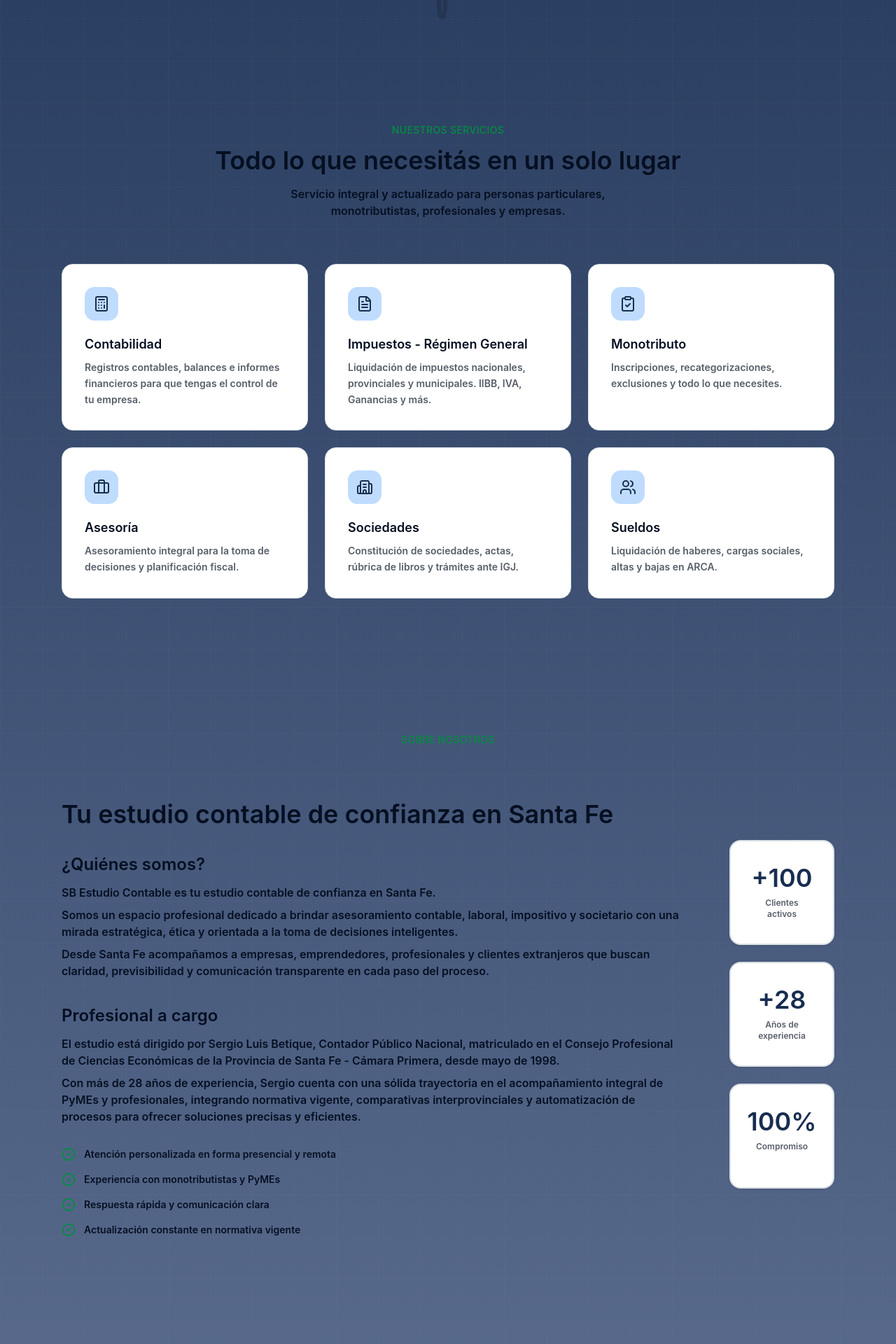
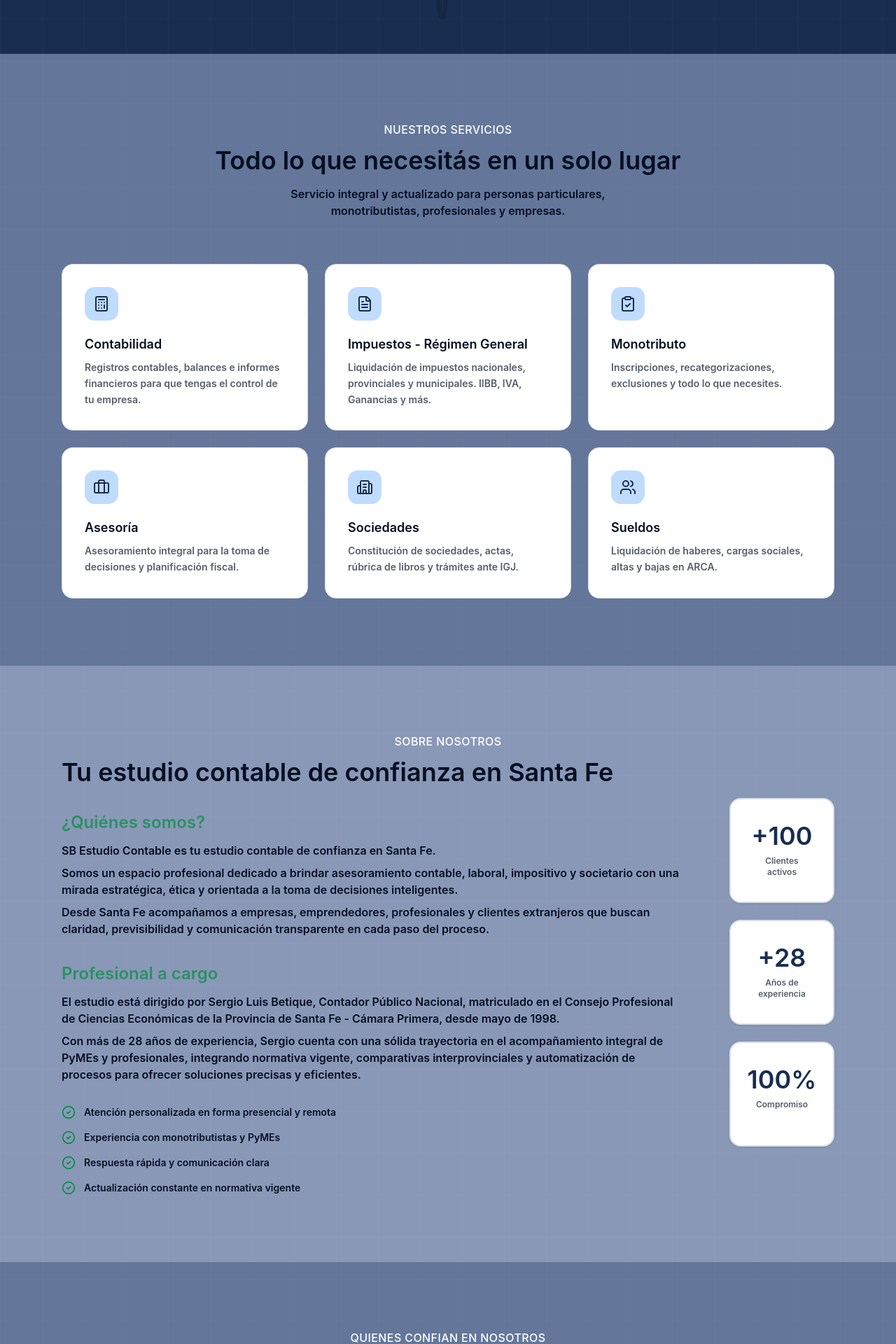
Before and after one commit to Nalaudo/SBEstudioContable, a Next.js app: page / in a window 1280 px wide. Shown: the part 873-2793 px from the top of the page at 70% size. Built offline with nearby package versions, Linux system fonts and the light colour scheme; no server answers.

Commit message:
fix: enhance styling and layout across components, update background colors and text styles

```diff
--- a/app/globals.css
+++ b/app/globals.css
@@ -11,6 +11,9 @@
   --popover: oklch(1 0 0);
   --popover-foreground: oklch(0.17 0.04 260);
   --primary: #182d50;
+  --primary-2: #2c4060; /*Opciones: #006d94 #2c4060*/
+  --primary-3: #475a7a; /*Opciones: #009cb5 #475a7a*/
+  --primary-4: #64769a; /*Opciones: #0dccc3 #64769a*/
   --primary-5: #8a98b8; /*Opciones: #80f9c0 #8a98b8*/
   --primary-foreground: oklch(0.98 0.002 250);
   --secondary: #bfdcff;
@@ -94,6 +97,6 @@
     scroll-behavior: smooth;
   }
   body {
-    @apply bg-linear-to-b from-primary to-primary-5 text-foreground;
+    @apply text-foreground;
   }
 }
--- a/app/layout.tsx
+++ b/app/layout.tsx
@@ -27,17 +27,9 @@ export default function RootLayout({
   return (
     <html lang="es" suppressHydrationWarning>
       <body
-        className={`${inter.variable} relative font-semibold font-sans antialiased`}
+        className={`${inter.variable} font-semibold font-sans antialiased`}
         suppressHydrationWarning
       >
-        <div
-          className="pointer-events-none absolute inset-0 opacity-[0.04]"
-          style={{
-            backgroundImage:
-              "linear-gradient(rgba(255,255,255,.5) 1px, transparent 1px), linear-gradient(90deg, rgba(255,255,255,.5) 1px, transparent 1px)",
-            backgroundSize: "60px 60px",
-          }}
-        />
         {children}
         <Script
           src={`https://www.googletagmanager.com/gtag/js?id=${process.env.NEXT_PUBLIC_GA_MEASUREMENT_ID}`}
--- a/app/page.tsx
+++ b/app/page.tsx
@@ -16,7 +16,15 @@ export const metadata: Metadata = {
 
 export default function Home() {
   return (
-    <main>
+    <main className="relative">
+      <div
+        className="pointer-events-none absolute inset-0 opacity-[0.05] z-1"
+        style={{
+          backgroundImage:
+            "linear-gradient(rgba(255,255,255,.5) 1px, transparent 1px), linear-gradient(90deg, rgba(255,255,255,.5) 1px, transparent 1px)",
+          backgroundSize: "60px 60px",
+        }}
+      />
       <Navbar />
       <Hero />
       <Services />
--- a/components/about.tsx
+++ b/components/about.tsx
@@ -15,10 +15,10 @@ const STATS = [
 
 export function About() {
   return (
-    <section id="nosotros" className="overflow-x-hidden py-24">
+    <section id="nosotros" className="overflow-x-hidden py-24 bg-primary-5">
       <div className="mx-auto max-w-6xl px-6">
-        <div className="flex flex-col justify-center lg:justify-between items-center gap-16 lg:grid-cols-2">
-          <span className="text-sm font-medium tracking-wide text-accent uppercase">
+        <div className="flex flex-col justify-center lg:justify-between items-center lg:grid-cols-2">
+          <span className="text-base font-medium tracking-wide text-white uppercase">
             Sobre nosotros
           </span>
           {/* Text */}
@@ -30,7 +30,7 @@ export function About() {
 
               <div className="flex flex-col gap-6 mt-6">
                 <div className="flex flex-col gap-2">
-                  <h3 className="mt-3 font-serif text-3xl text-foreground md:text-2xl">
+                  <h3 className="mt-3 font-serif text-3xl text-accent/70 md:text-2xl">
                     ¿Quiénes somos?
                   </h3>
                   <p className="mt-1">
@@ -51,7 +51,7 @@ export function About() {
                   </p>
                 </div>
                 <div className="flex flex-col gap-2">
-                  <h3 className="mt-3 font-serif text-3xl text-foreground md:text-2xl">
+                  <h3 className="mt-3 font-serif text-3xl text-accent/70 md:text-2xl">
                     Profesional a cargo
                   </h3>
                   <p className="mt-1">
--- a/components/clients.tsx
+++ b/components/clients.tsx
@@ -60,10 +60,10 @@ function ClientCard({
 
 export function Clients() {
   return (
-    <section id="clientes" className="py-24">
+    <section id="clientes" className="py-24 bg-primary-4">
       <div className="mx-auto max-w-6xl px-6">
         <div className="text-center">
-          <span className="text-sm font-medium tracking-wide text-primary uppercase">
+          <span className="text-base font-medium tracking-wide text-white uppercase">
             Quienes confian en nosotros
           </span>
           <h2 className="mt-3 font-serif text-3xl text-foreground md:text-4xl">
--- a/components/contact.tsx
+++ b/components/contact.tsx
@@ -33,10 +33,10 @@ const INFO_ITEMS = [
 
 export function Contact() {
   return (
-    <section id="contacto" className="py-24">
+    <section id="contacto" className="py-24 bg-primary-5">
       <div className="mx-auto max-w-6xl px-6">
         <div className="text-center">
-          <span className="text-sm font-medium tracking-wide text-primary uppercase">
+          <span className="text-base font-medium tracking-wide text-white uppercase">
             Contacto
           </span>
           <h2 className="mt-3 font-serif text-3xl text-foreground md:text-4xl">
--- a/components/hero.tsx
+++ b/components/hero.tsx
@@ -7,7 +7,7 @@ export function Hero() {
   return (
     <section
       id="inicio"
-      className="relative flex min-h-170 sm:min-h-215 md:min-h-237.5 items-center overflow-hidden pt-[100.17px]"
+      className="relative flex min-h-170 sm:min-h-215 md:min-h-237.5 items-center overflow-hidden pt-[100.17px] bg-primary"
     >
       <Image
         className="absolute sm:bottom-0 md:bottom-10 left-1/2 -translate-x-1/2 opacity-15"
--- a/components/services.tsx
+++ b/components/services.tsx
@@ -48,10 +48,10 @@ const SERVICES = [
 
 export function Services() {
   return (
-    <section id="servicios" className="py-24">
+    <section id="servicios" className="py-24 bg-primary-4">
       <div className="mx-auto max-w-6xl px-6">
         <div className="text-center">
-          <span className="text-sm font-medium tracking-wide text-accent uppercase">
+          <span className="text-base font-medium tracking-wide text-white uppercase">
             Nuestros servicios
           </span>
           <h2 className="mt-3 font-serif text-3xl text-foreground md:text-4xl">
```
